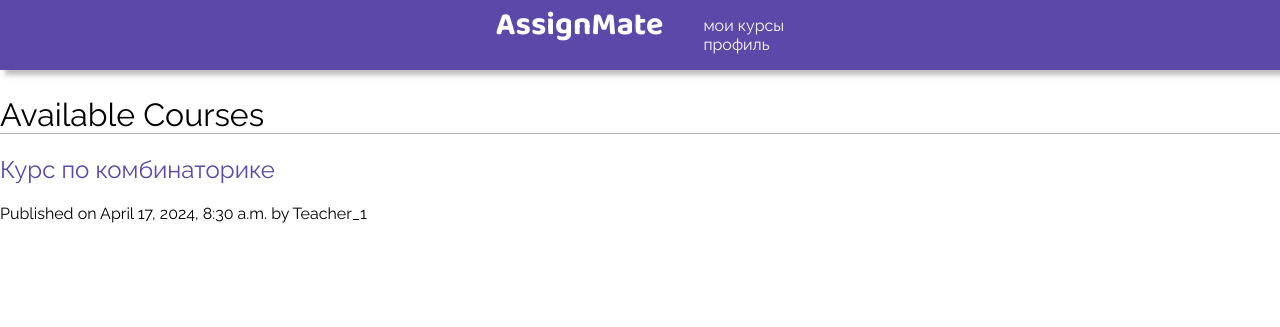
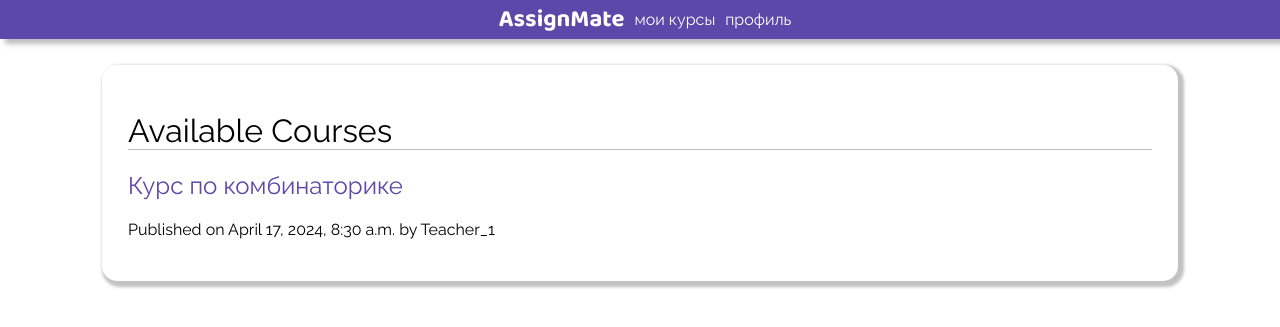
Before and after one commit to xartak/AssignMate, a Django app: page / in a window 1280 px wide. Shown: the top 327 px of the page. Run offline with Django 5.2, Linux system fonts and the light colour scheme; a user stored in the database is signed in; data comes from the database, SQL or seed files in the repository; both versions use the stored data as it was after the commit; parts of the project's set-up code (start-up, migrations or seed data) failed here and were passed over.

Commit message:
beautificate main pages

```diff
--- a/assign/static/css/styles.css
+++ b/assign/static/css/styles.css
@@ -38,20 +38,31 @@ h2 {
     font-family: "Baloo 2";
     font-weight: bold;
     color: #fff;
-    text-align: center;
     border-bottom: none;
 }
 
-nav ul {
-    list-style: none;
+nav {
+    padding-left: 20px;
+    padding-right: 10px;
+    display: flex;
+    align-items: center;
+    justify-content: flex-start;
 }
 
-nav ul li {
+nav span {
+    padding-left: 10px;
+}
+
+nav span a {
     color: #fff;
 }
 
 #content {
-    margin-top: 2%;
+    padding: 2%;
+    width: 80%;
+    box-shadow: 3px 3px 3px 3px #8e8e8e8a;
+    border-radius: 15px;
+    margin: 2% auto;
 }
 
 p.date {
--- a/templates/assign/base.html
+++ b/templates/assign/base.html
@@ -13,15 +13,13 @@
   </head>
   <body>
     <header id="header">
-      <h1 class="header_title">AssignMate</h1>
-      {% if 'signup' not in request.path and 'login' not in request.path %}
-        <nav>
-          <ul>
-            <a href="/"><li>мои курсы</li></a>
-            <a href="{% url 'users-profile' %}"><li>профиль</li></a>
-          </ul>
-        </nav>
-      {% endif %}
+      <nav>
+        <h1 class="header_title">AssignMate</h1>
+        {% if 'signup' not in request.path and 'login' not in request.path %}
+          <span><a href="/">мои курсы</a></span>
+          <span><a href="{% url 'users-profile' %}">профиль</a></span>
+        {% endif %}
+      </nav>
     </header>
 
     <div id="content">
```
Also changed, not shown: db.sqlite3.
